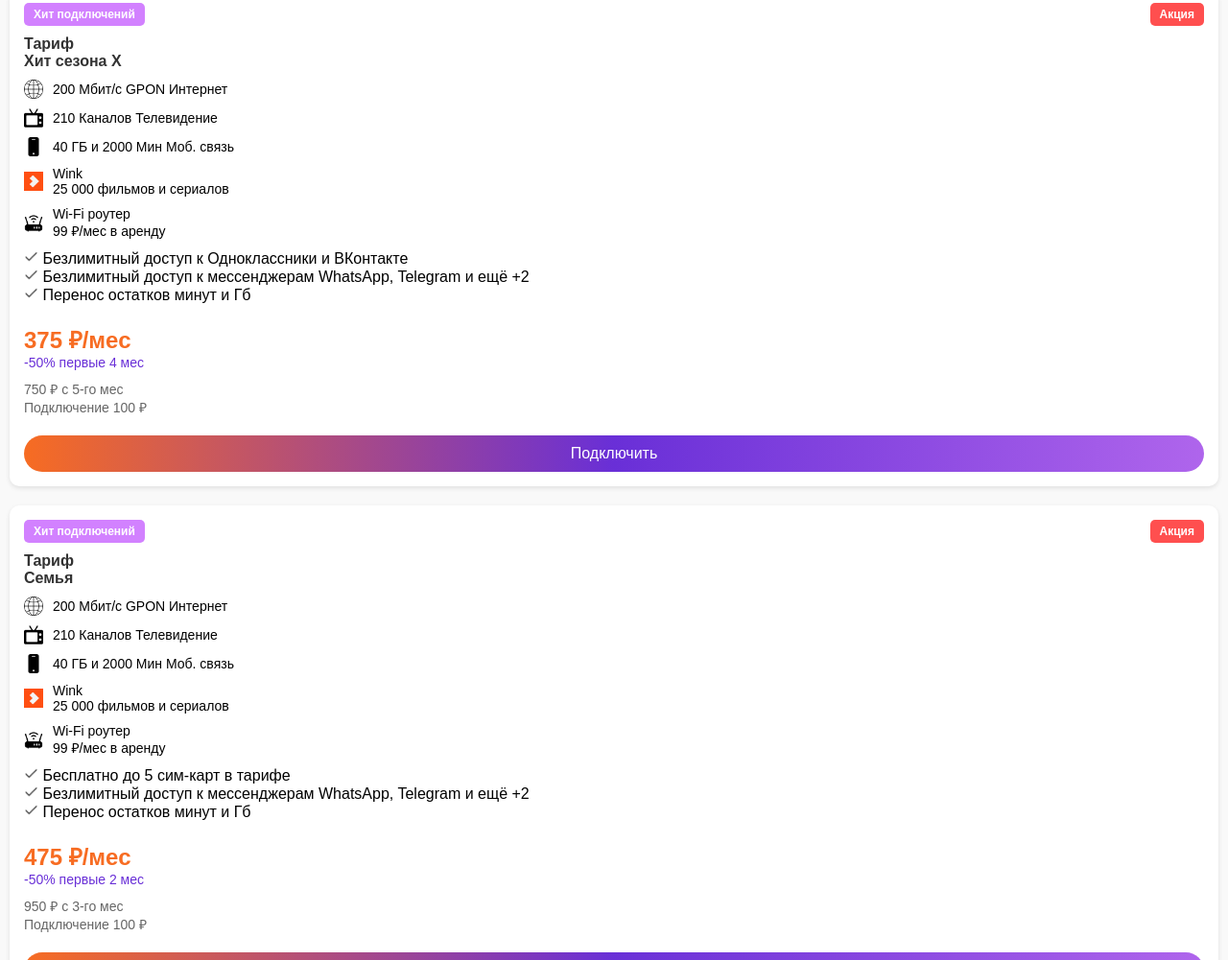
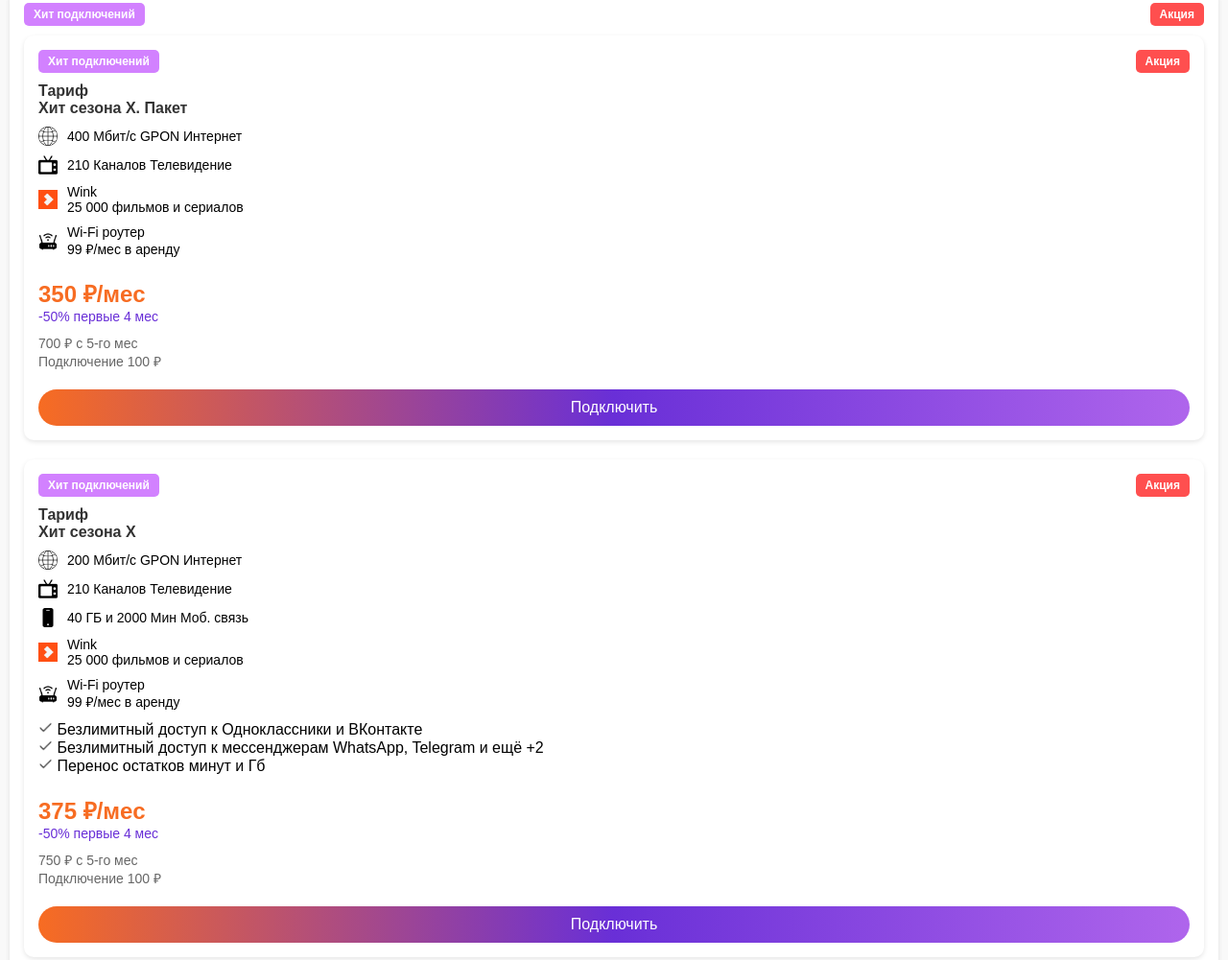
Before and after one commit to vmazikov/rt_site, a plain HTML site: page index.html in a window 1280 px wide. Shown: the part 1135-2136 px from the top of the page at 96% size. Drawn offline with Linux system fonts and the light colour scheme.

Commit message:
Заменил ссылки на ВА и ТГ и добавил карточку с тарифом 400 мбит

```diff
--- a/index.html
+++ b/index.html
@@ -57,7 +57,7 @@
         <div class="discount">-50% первые 4 мес</div>
         <div class="details">400 ₽ с 5-го мес<br>Подключение 100 ₽</div>
       </div>
-      <a href="https://wa.me/79505908454?text=%D0%97%D0%B4%D1%80%D0%B0%D0%B2%D1%81%D1%82%D0%B2%D1%83%D0%B9%D1%82%D0%B5!%20%D0%A5%D0%BE%D1%87%D1%83%20%D0%BF%D0%BE%D0%B4%D0%BA%D0%BB%D1%8E%D1%87%D0%B8%D1%82%D1%8C%20%D1%82%D0%B0%D1%80%D0%B8%D1%84%20%22%D0%A5%D0%B8%D1%82%20%D1%81%D0%B5%D0%B7%D0%BE%D0%BD%D0%B0%20%D0%A5.%20%D0%98%D0%BD%D1%82%D0%B5%D1%80%D0%BD%D0%B5%D1%82%22%20%D0%BF%D0%BE%20%D0%B0%D0%B4%D1%80%D0%B5%D1%81%D1%83%3A%20" class="btn">Подключить</a>
+      <a href="https://wa.me/79505908454?text=%D0%97%D0%B4%D1%80%D0%B0%D0%B2%D1%81%D1%82%D0%B2%D1%83%D0%B9%D1%82%D0%B5!%20%D0%A5%D0%BE%D1%87%D1%83%20%D0%BF%D0%BE%D0%B4%D0%BA%D0%BB%D1%8E%D1%87%D0%B8%D1%82%D1%8C%20%D1%82%D0%B0%D1%80%D0%B8%D1%84%20%22%D0%A5%D0%B8%D1%82%20%D1%81%D0%B5%D0%B7%D0%BE%D0%BD%D0%B0%20%D0%A5.%20%D0%9C%D0%BE%D0%BD%D0%BE%22" class="btn">Подключить</a>
     </div>
     <div class="card">
         <div class="card-header">
@@ -78,13 +78,39 @@
           <div class="discount">-50% первые 4 мес</div>
           <div class="details">600 ₽ с 5-го мес<br>Подключение 100 ₽</div>
         </div>
-        <a href="https://wa.me/79505908454?text=%D0%97%D0%B4%D1%80%D0%B0%D0%B2%D1%81%D1%82%D0%B2%D1%83%D0%B9%D1%82%D0%B5!%20%D0%A5%D0%BE%D1%87%D1%83%20%D0%BF%D0%BE%D0%B4%D0%BA%D0%BB%D1%8E%D1%87%D0%B8%D1%82%D1%8C%20%D1%82%D0%B0%D1%80%D0%B8%D1%84%20%22%D0%A5%D0%B8%D1%82%20%D1%81%D0%B5%D0%B7%D0%BE%D0%BD%D0%B0%20%D0%A5.%20%D0%9F%D0%B0%D0%BA%D0%B5%D1%82%22%20%D0%BF%D0%BE%20%D0%B0%D0%B4%D1%80%D0%B5%D1%81%D1%83%3A%20" class="btn">Подключить</a>
+        <a href="https://wa.me/79505908454?text=%D0%97%D0%B4%D1%80%D0%B0%D0%B2%D1%81%D1%82%D0%B2%D1%83%D0%B9%D1%82%D0%B5!%20%D0%A5%D0%BE%D1%87%D1%83%20%D0%BF%D0%BE%D0%B4%D0%BA%D0%BB%D1%8E%D1%87%D0%B8%D1%82%D1%8C%20%D1%82%D0%B0%D1%80%D0%B8%D1%84%20%22%D0%A5%D0%B8%D1%82%20%D1%81%D0%B5%D0%B7%D0%BE%D0%BD%D0%B0%20%D0%A5.%20%D0%9F%D0%B0%D0%BA%D0%B5%D1%82%22" class="btn">Подключить</a>
       </div>
       <div class="card">
         <div class="card-header">
           <span class="highlight">Хит подключений</span>
           <span class="promo">Акция</span>
         </div>
+        <div class="card">
+          <div class="card-header">
+            <span class="highlight">Хит подключений</span>
+            <span class="promo">Акция</span>
+          </div>
+          <div class="card-content">
+            <h3>Тариф<br>Хит сезона Х. Пакет</h3>
+            <ul>
+              <li><img src="./images/internet_icon.png" alt="">400 Мбит/с GPON Интернет</li>
+              <li><img src="./images/tv-card_icon.png" alt="">210 Каналов Телевидение</li>
+              <li><img src="./images/wink_icon.png" alt="">Wink<br>25 000 фильмов и сериалов</li>
+              <li><img src="./images/router_icon.png" alt="">Wi-Fi роутер<br>99 ₽/мес в аренду</li>
+            </ul>
+          </div>
+          <div class="card-pricing">
+            <div class="price">350 ₽/мес</div>
+            <div class="discount">-50% первые 4 мес</div>
+            <div class="details">700 ₽ с 5-го мес<br>Подключение 100 ₽</div>
+          </div>
+          <a href="https://wa.me/79505908454?text=%D0%97%D0%B4%D1%80%D0%B0%D0%B2%D1%81%D1%82%D0%B2%D1%83%D0%B9%D1%82%D0%B5!%20%D0%A5%D0%BE%D1%87%D1%83%20%D0%BF%D0%BE%D0%B4%D0%BA%D0%BB%D1%8E%D1%87%D0%B8%D1%82%D1%8C%20%D1%82%D0%B0%D1%80%D0%B8%D1%84%20%22%D0%A5%D0%B8%D1%82%20%D1%81%D0%B5%D0%B7%D0%BE%D0%BD%D0%B0%20%D0%A5.%20%D0%9F%D0%B0%D0%BA%D0%B5%D1%82%22" class="btn">Подключить</a>
+        </div>
+        <div class="card">
+          <div class="card-header">
+            <span class="highlight">Хит подключений</span>
+            <span class="promo">Акция</span>
+          </div>
         <div class="card-content">
           <h3>Тариф<br>Хит сезона Х</h3>
           <ul>
@@ -105,7 +131,7 @@
           <div class="discount">-50% первые 4 мес</div>
           <div class="details">750 ₽ с 5-го мес<br>Подключение 100 ₽</div>
         </div>
-        <a href="https://wa.me/79505908454?text=%D0%97%D0%B4%D1%80%D0%B0%D0%B2%D1%81%D1%82%D0%B2%D1%83%D0%B9%D1%82%D0%B5!%20%D0%A5%D0%BE%D1%87%D1%83%20%D0%BF%D0%BE%D0%B4%D0%BA%D0%BB%D1%8E%D1%87%D0%B8%D1%82%D1%8C%20%D1%82%D0%B0%D1%80%D0%B8%D1%84%20%22%D0%A5%D0%B8%D1%82%20%D1%81%D0%B5%D0%B7%D0%BE%D0%BD%D0%B0%20%D0%A5%22%20%D0%BF%D0%BE%20%D0%B0%D0%B4%D1%80%D0%B5%D1%81%D1%83%3A%20" class="btn">Подключить</a>
+        <a href="https://wa.me/79505908454?text=%D0%97%D0%B4%D1%80%D0%B0%D0%B2%D1%81%D1%82%D0%B2%D1%83%D0%B9%D1%82%D0%B5!%20%D0%A5%D0%BE%D1%87%D1%83%20%D0%BF%D0%BE%D0%B4%D0%BA%D0%BB%D1%8E%D1%87%D0%B8%D1%82%D1%8C%20%D1%82%D0%B0%D1%80%D0%B8%D1%84%20%22%D0%A5%D0%B8%D1%82%20%D1%81%D0%B5%D0%B7%D0%BE%D0%BD%D0%B0%20%D0%A5%22" class="btn">Подключить</a>
       </div>
       <div class="card">
         <div class="card-header">
@@ -132,12 +158,12 @@
           <div class="discount">-50% первые 2 мес</div>
           <div class="details">950 ₽ с 3-го мес<br>Подключение 100 ₽</div>
         </div>
-        <a href="https://wa.me/79505908454?text=%D0%97%D0%B4%D1%80%D0%B0%D0%B2%D1%81%D1%82%D0%B2%D1%83%D0%B9%D1%82%D0%B5!%20%D0%A5%D0%BE%D1%87%D1%83%20%D0%BF%D0%BE%D0%B4%D0%BA%D0%BB%D1%8E%D1%87%D0%B8%D1%82%D1%8C%20%D1%82%D0%B0%D1%80%D0%B8%D1%84%20%22%D0%A1%D0%B5%D0%BC%D1%8C%D1%8F%22%20%D0%BF%D0%BE%20%D0%B0%D0%B4%D1%80%D0%B5%D1%81%D1%83%3A%20" class="btn">Подключить</a>
+        <a href="https://wa.me/79505908454?text=%D0%97%D0%B4%D1%80%D0%B0%D0%B2%D1%81%D1%82%D0%B2%D1%83%D0%B9%D1%82%D0%B5!%20%D0%A5%D0%BE%D1%87%D1%83%20%D0%BF%D0%BE%D0%B4%D0%BA%D0%BB%D1%8E%D1%87%D0%B8%D1%82%D1%8C%20%D1%82%D0%B0%D1%80%D0%B8%D1%84%20%22%D0%A1%D0%B5%D0%BC%D1%8C%D1%8F%22" class="btn">Подключить</a>
       </div>
   </div>
   <div class="contact-buttons">
-    <a href="https://wa.me/79505908454?text=%D0%97%D0%B4%D1%80%D0%B0%D0%B2%D1%81%D1%82%D0%B2%D1%83%D0%B9%D1%82%D0%B5!%20%D0%9D%D1%83%D0%B6%D0%BD%D0%B0%20%D0%BA%D0%BE%D0%BD%D1%81%D1%83%D0%BB%D1%8C%D1%82%D0%B0%D1%86%D0%B8%D1%8F%20%D0%BF%D0%BE%20%D1%82%D0%B0%D1%80%D0%B8%D1%84%D0%B0%D0%BC!%20%D0%98%D0%BD%D1%82%D0%B5%D1%80%D0%B5%D1%81%D1%83%D0%B5%D1%82%20%D0%BF%D0%BE%D0%B4%D0%BA%D0%BB%D1%8E%D1%87%D0%B5%D0%BD%D0%B8%D0%B5%20%D0%BF%D0%BE%20%D0%B0%D0%B4%D1%80%D0%B5%D1%81%D1%83%3A%20" class="whatsapp">WhatsApp</a>
-    <a href="https://t.me/vladislav_rtk?text=Здравствуйте! Нужна консультация по тарифам! Интересует подключение по адресу: " class="telegram">Telegram</a>
+    <a href="https://wa.me/79505908454?text=%D0%97%D0%B4%D1%80%D0%B0%D0%B2%D1%81%D1%82%D0%B2%D1%83%D0%B9%D1%82%D0%B5!%20%D0%9D%D1%83%D0%B6%D0%BD%D0%B0%20%D0%BA%D0%BE%D0%BD%D1%81%D1%83%D0%BB%D1%8C%D1%82%D0%B0%D1%86%D0%B8%D1%8F%20%D0%BF%D0%BE%20%D1%82%D0%B0%D1%80%D0%B8%D1%84%D0%B0%D0%BC!%20" class="whatsapp">WhatsApp</a>
+    <a href="https://t.me/vladislav_rtk?text=Здравствуйте! Нужна консультация по тарифам! " class="telegram">Telegram</a>
   </div>
   <a href="tel:+79505908454" class="call-button">Позвонить</a>
 </body>
```
